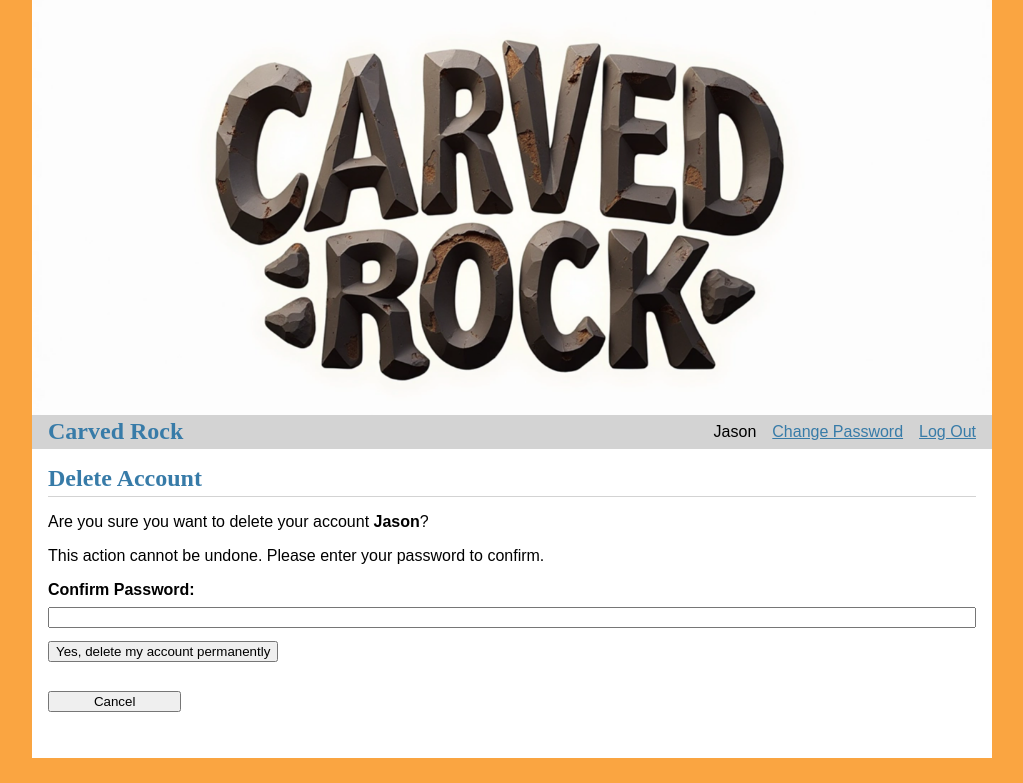
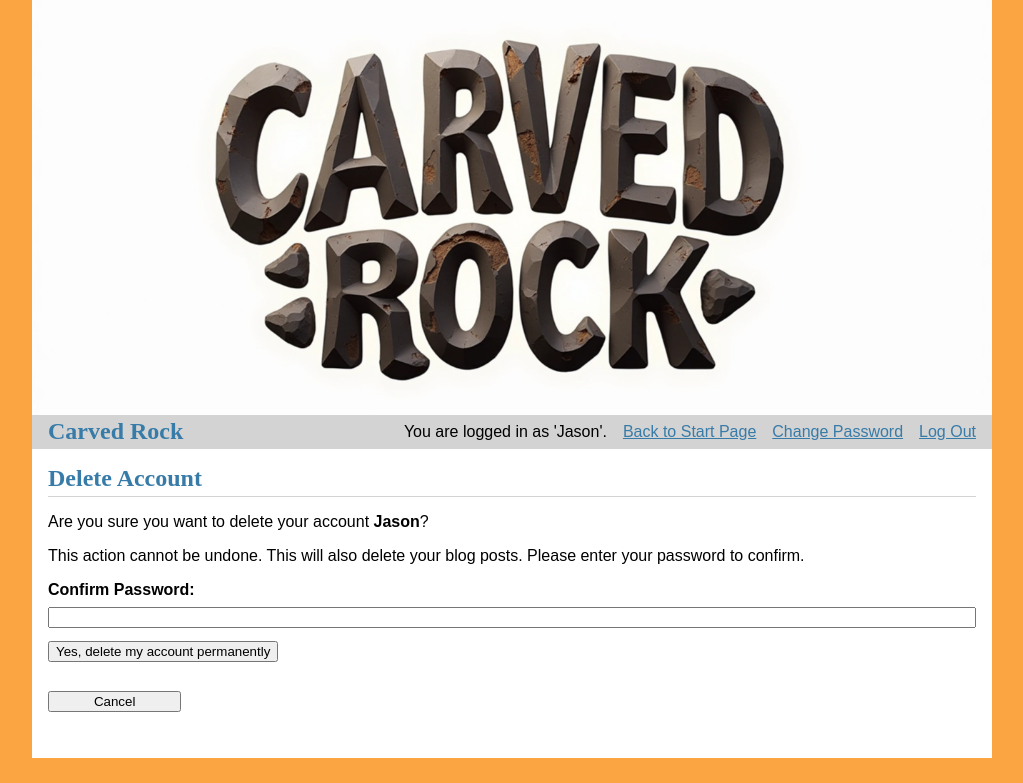
Before and after one commit to JoakimKv/flask_mysql_with_blogs, a Flask app: page /blogs/delete_account in a window 1280 px wide. Shown: the part 17-800 px from the top of the page, without its empty margins (128-1151 px from the left). Run offline with Flask 3, Linux system fonts and the light colour scheme; a user stored in the database is signed in; data comes from the database, SQL or seed files in the repository; parts of the project's set-up code (start-up, migrations or seed data) failed here and were passed over.

Commit message:
Fixed broken links between Flask and Django.

```diff
--- a/flaskr_carved_rock/__init__.py
+++ b/flaskr_carved_rock/__init__.py
@@ -47,6 +47,13 @@ def create_app(testing = False):
         SQLALCHEMY_DATABASE_URI = f"mysql+pymysql://{username}:{password}@{host}:{port}/{database}?{sslParam}"
     )
 
+   # Dynamic link back to Django app (for templates).
+    app.config["DJANGO_URL"] = (
+        "https://kvistholm.net/"
+        if not app.debug
+        else "http://localhost:8000/"
+    )
+
     try:
         os.makedirs(app.instance_path)
     except OSError:
@@ -76,6 +83,12 @@ def create_app(testing = False):
     app.register_blueprint(auth.bp, url_prefix="/blogs")
     app.register_blueprint(blog.bp, url_prefix="/blogs")
 
+    # Make DJANGO_URL globally available in templates.
+    @app.context_processor
+    def inject_django_url():
+
+        return {"DJANGO_URL": app.config["DJANGO_URL"]}
+
     # Index route.
     @app.route("/")
     def index():
--- a/flaskr_carved_rock/templates/auth/delete_account.html
+++ b/flaskr_carved_rock/templates/auth/delete_account.html
@@ -6,7 +6,9 @@
 
 {% block content %}
 <p>Are you sure you want to delete your account <strong>{{ current_user.username }}</strong>?</p>
-<p>This action cannot be undone. Please enter your password to confirm.</p>
+<p>
+  This action cannot be undone. This will also delete your blog posts. Please enter your password to confirm.
+</p>
 
 <form method="post" action="{{ url_for('auth.delete_account') }}">
   <label for="password">Confirm Password:</label>
--- a/flaskr_carved_rock/templates/base.html
+++ b/flaskr_carved_rock/templates/base.html
@@ -10,7 +10,9 @@
 
     {% if current_user.is_authenticated %}
 
-    <li><span>{{ current_user.username }}</span></li>
+    <li><span>You are logged in as '{{ current_user.username }}'.</span></li>
+
+    <li><a href="{{ DJANGO_URL }}">Back to Start Page</a></li>
 
     {% if request.endpoint != 'auth.change_password' %}
     <li><a href="{{ url_for('auth.change_password') }}">Change Password</a></li>
```
